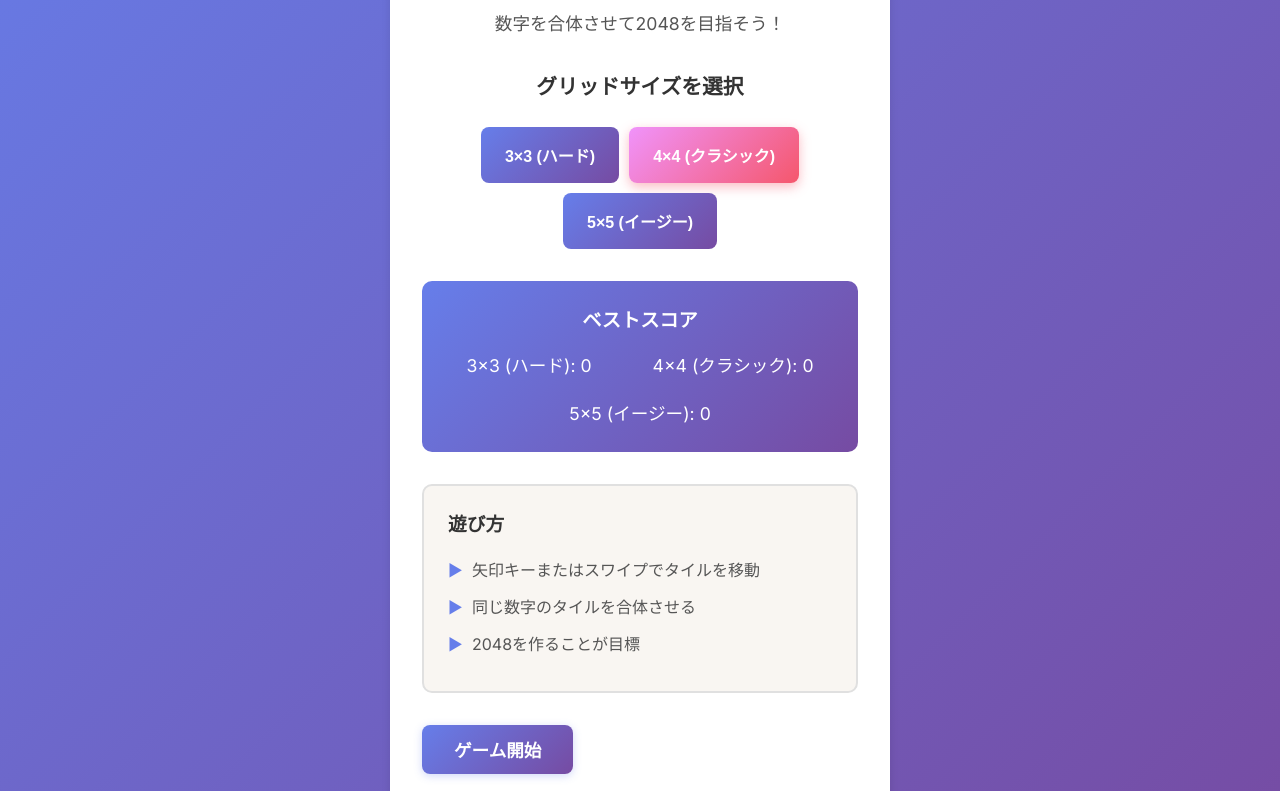
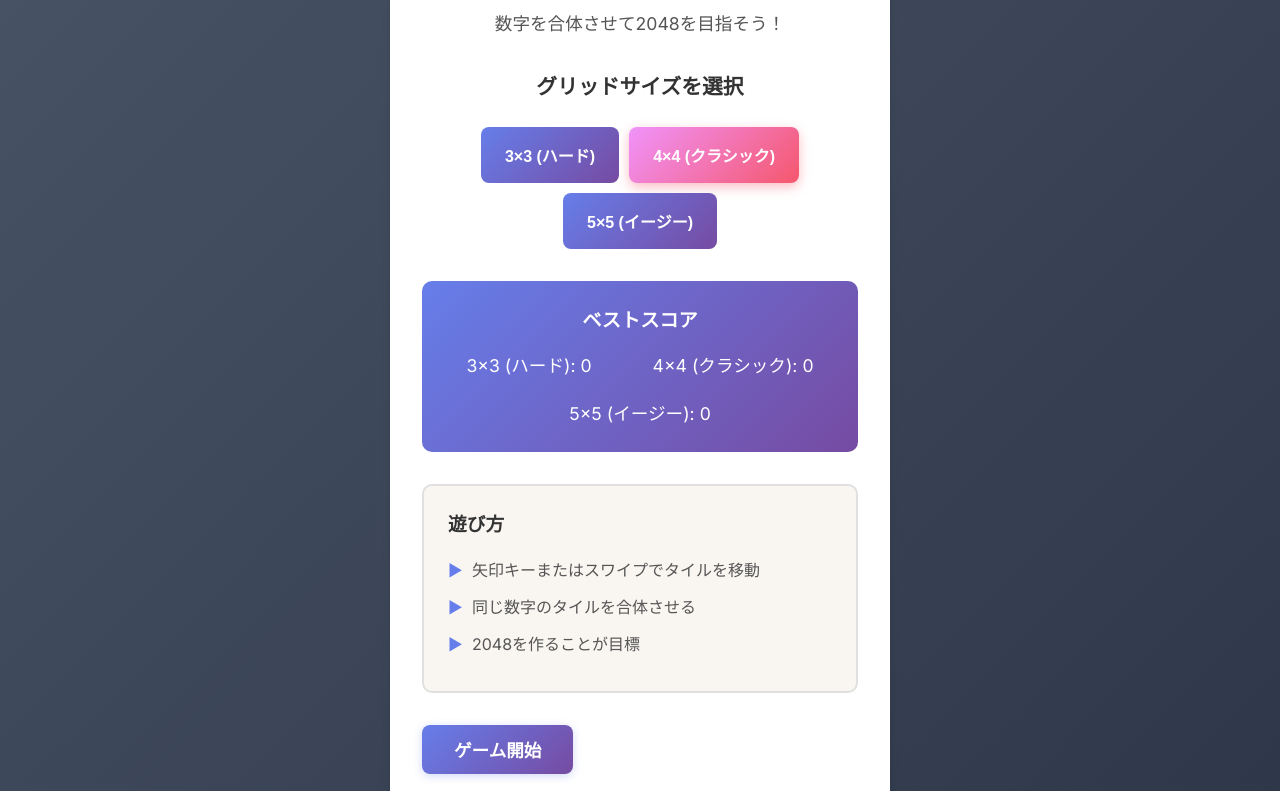
Before and after one commit to Ishiuchi/game_potal, a plain HTML site: page 2048.html in a window 1280 px wide. Shown: the part 275-1066 px from the top of the page. Drawn offline with Linux system fonts and the light colour scheme.

Commit message:
Update background gradient to modern darker tones for premium look

```diff
--- a/assets/css/game-page.css
+++ b/assets/css/game-page.css
@@ -26,7 +26,7 @@
 
 body {
     font-family: 'Inter', -apple-system, BlinkMacSystemFont, 'Segoe UI', sans-serif;
-    background: linear-gradient(135deg, #667eea 0%, #764ba2 100%);
+    background: linear-gradient(135deg, #4a5568 0%, #2d3748 100%);
     min-height: 100vh;
     display: flex;
     flex-direction: column;
```
